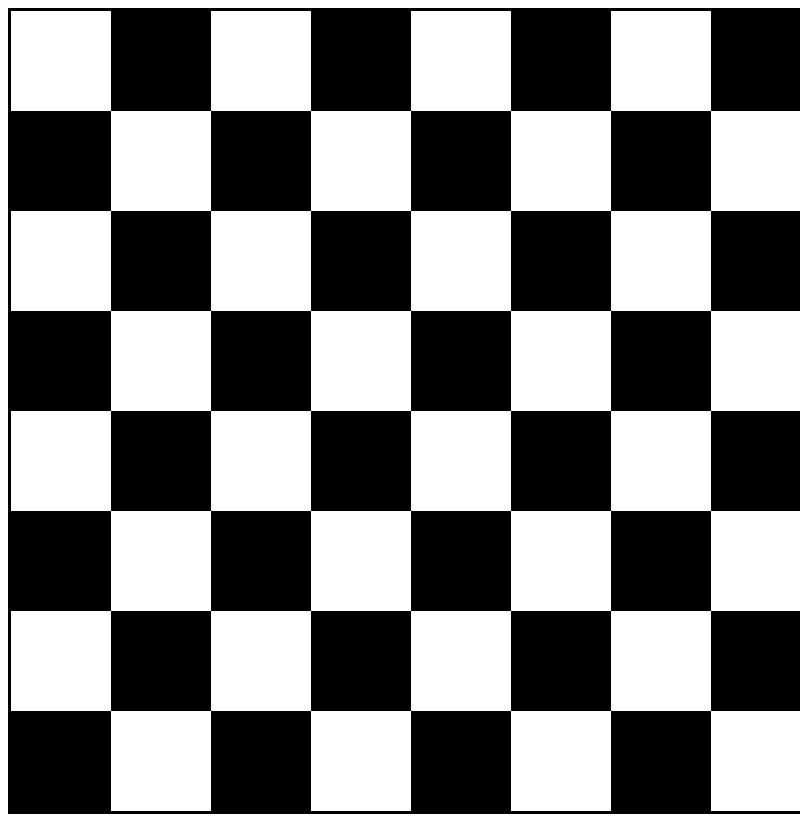
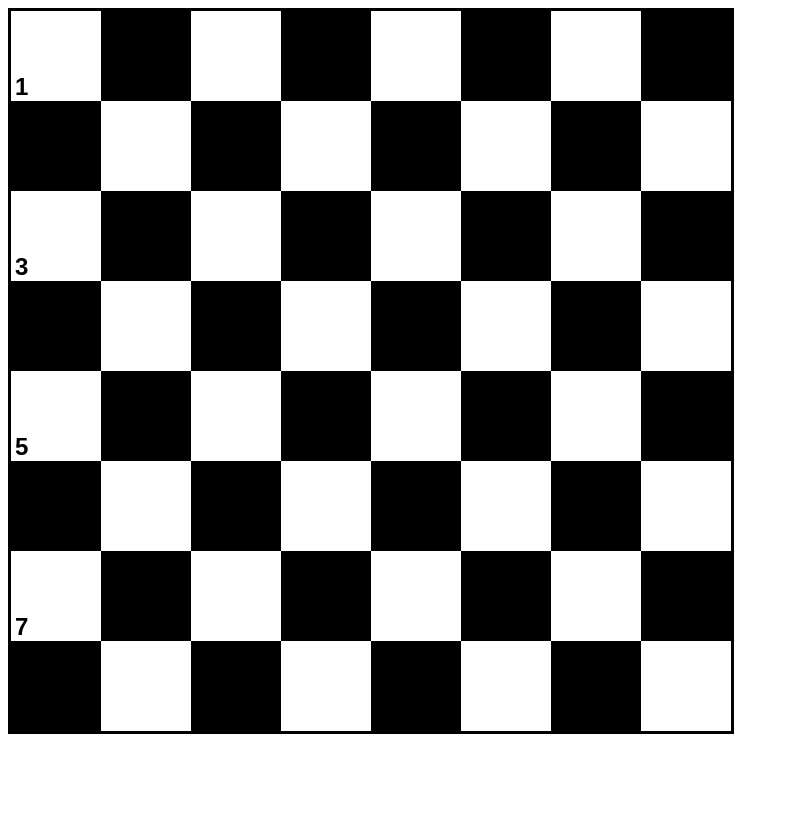
Before and after one commit to CarterKerstetter/Chess_AI, an Electron app: page Chess_GUI.html in a window 800 px wide. After the commit the page ends 800 px from the top, so only its background shows below. Drawn offline with Linux system fonts and the light colour scheme.

Commit message:
Added row indicators to side of chess board, still needs work

```diff
--- a/Chess_GUI.html
+++ b/Chess_GUI.html
@@ -2,7 +2,7 @@
 <html>
   <head>
     <meta charset="UTF-8">
-    <title>Hello World!</title>
+    <title>Chess AI Game</title>
   </head>
   <link rel="stylesheet" href="styles.css">
   <body>
--- a/Game_UI.js
+++ b/Game_UI.js
@@ -21,6 +21,13 @@ class Game_UI{
       var new_line = document.createElement('br')
       board.appendChild(new_line)
     }
+    for ( var row = 1 ; row <= 8 ; row++ ) {
+      var row_indicator = document.createElement('div')
+      row_indicator.innerHTML = row.toString()
+      row_indicator.classList.add('row_indicator')
+      row_indicator.style.top = ((row-1) * 90/8 + 7.75).toString() + 'vw'
+      board.appendChild(row_indicator)
+    }
   }
 }
 
--- a/main.js
+++ b/main.js
@@ -5,13 +5,13 @@ const path = require('path')
 function createWindow () {
   // Create the browser window.
   const mainWindow = new BrowserWindow({
-    width: 1200,
+    width: 800,
     height: 1200,
     webPreferences: {
       preload: path.join(__dirname, 'preload.js')
     }
   })
-
+  mainWindow.setMenu(null)
   mainWindow.webContents.openDevTools()
 
   // and load the Chess_GUI.html of the app.
--- a/styles.css
+++ b/styles.css
@@ -1,11 +1,20 @@
 #chess_board {
-    height: 800px;
-    width: 800px;
+    height: 90vw;
+    width: 90vw;
     border-style: solid;
+    position:   relative;
     font-size:  0px;
 }
 
 .chess_square {
-    height: 100px;
-    width:  100px;
+    height: 11.25vw;
+    width:  11.25vw;
 }
+
+.row_indicator {
+    font-size:  3vw;
+    position:   absolute;
+    font-family: Arial;
+    font-weight: bold;
+    left:       0.5vw;
+}
```
Lines whose indentation alone changed are shown as unchanged.
